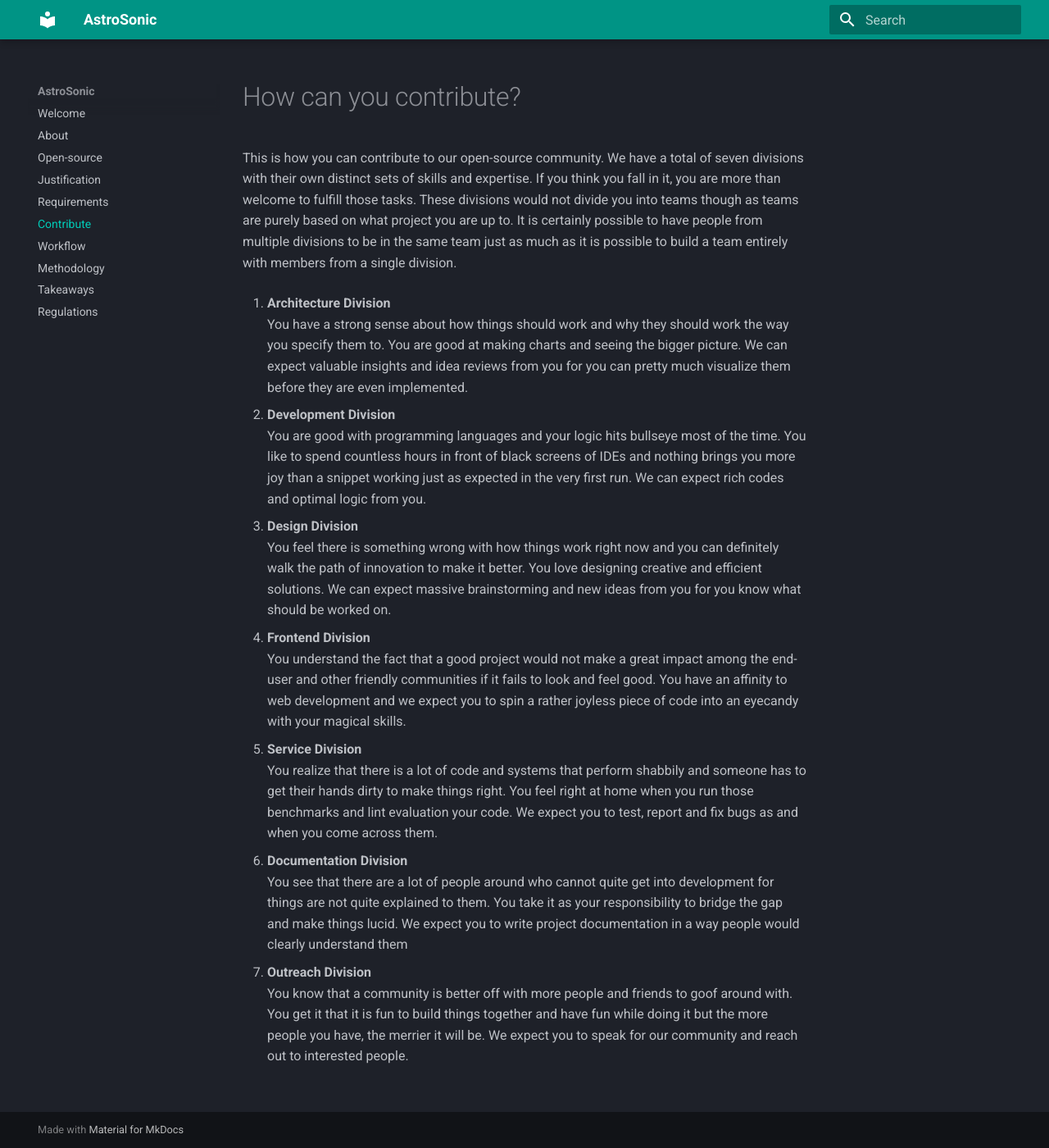
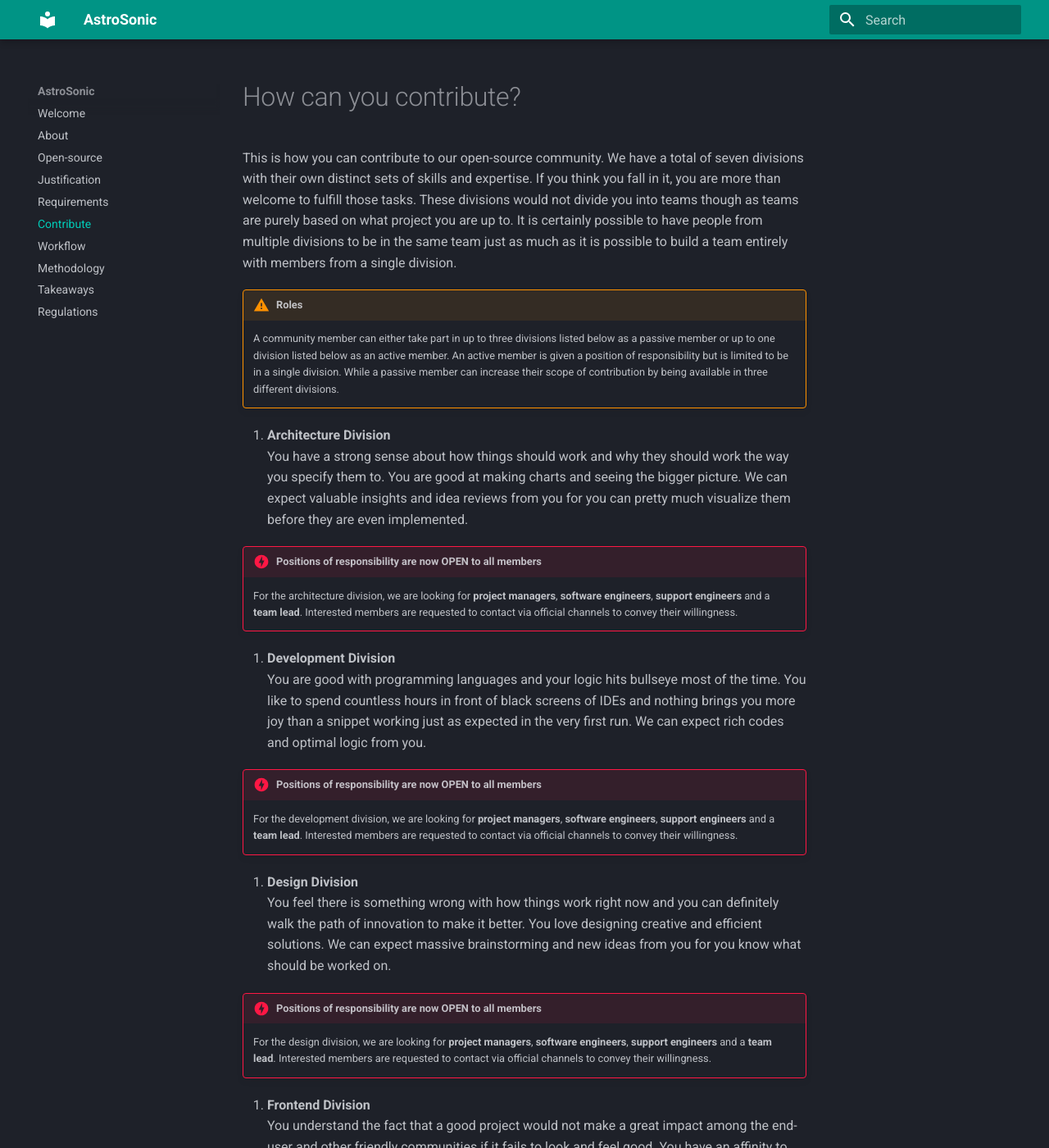
Before and after one commit to astrosonic/community-website, an MkDocs documentation site: the page built from docs/hwadd.md, in a window 1280 px wide and 1400 px high. Shown: the whole window at 82% size. Built offline with MkDocs 1.6.1 and Material for MkDocs 9.7.7, drawn with Linux system fonts in a browser that asks for light colours; some of the changed text lies outside the part shown.

Commit message:
Added admonitions to contribution

```diff
--- a/docs/hwadd.md
+++ b/docs/hwadd.md
@@ -2,23 +2,47 @@
 
 This is how you can contribute to our open-source community. We have a total of seven divisions with their own distinct sets of skills and expertise. If you think you fall in it, you are more than welcome to fulfill those tasks. These divisions would not divide you into teams though as teams are purely based on what project you are up to. It is certainly possible to have people from multiple divisions to be in the same team just as much as it is possible to build a team entirely with members from a single division.
 
+!!! warning "Roles"
+    A community member can either take part in up to three divisions listed below as a passive member or up to one division listed below as an active member. An active member is given a position of responsibility but is limited to be in a single division. While a passive member can increase their scope of contribution by being available in three different divisions.
+
 1. **Architecture Division**
 You have a strong sense about how things should work and why they should work the way you specify them to. You are good at making charts and seeing the bigger picture. We can expect valuable insights and idea reviews from you for you can pretty much visualize them before they are even implemented.
+
+!!! danger "Positions of responsibility are now OPEN to all members"
+    For the architecture division, we are looking for **project managers**, **software engineers**, **support engineers** and a **team lead**. Interested members are requested to contact via official channels to convey their willingness.
 
 2. **Development Division**
 You are good with programming languages and your logic hits bullseye most of the time. You like to spend countless hours in front of black screens of IDEs and nothing brings you more joy than a snippet working just as expected in the very first run. We can expect rich codes and optimal logic from you.
 
+!!! danger "Positions of responsibility are now OPEN to all members"
+    For the development division, we are looking for **project managers**, **software engineers**, **support engineers** and a **team lead**. Interested members are requested to contact via official channels to convey their willingness.
+
 3. **Design Division**
 You feel there is something wrong with how things work right now and you can definitely walk the path of innovation to make it better. You love designing creative and efficient solutions. We can expect massive brainstorming and new ideas from you for you know what should be worked on.
+
+!!! danger "Positions of responsibility are now OPEN to all members"
+    For the design division, we are looking for **project managers**, **software engineers**, **support engineers** and a **team lead**. Interested members are requested to contact via official channels to convey their willingness.
 
 4. **Frontend Division**
 You understand the fact that a good project would not make a great impact among the end-user and other friendly communities if it fails to look and feel good. You have an affinity to web development and we expect you to spin a rather joyless piece of code into an eyecandy with your magical skills.
 
+!!! danger "Positions of responsibility are now OPEN to all members"
+    For the frontend division, we are looking for **project managers**, **software engineers**, **support engineers** and a **team lead**. Interested members are requested to contact via official channels to convey their willingness.
+
 5. **Service Division**
 You realize that there is a lot of code and systems that perform shabbily and someone has to get their hands dirty to make things right. You feel right at home when you run those benchmarks and lint evaluation your code. We expect you to test, report and fix bugs as and when you come across them.
+
+!!! danger "Positions of responsibility are now OPEN to all members"
+    For the service division, we are looking for **project managers**, **software engineers**, **support engineers** and a **team lead**. Interested members are requested to contact via official channels to convey their willingness.
 
 6. **Documentation Division**
 You see that there are a lot of people around who cannot quite get into development for things are not quite explained to them. You take it as your responsibility to bridge the gap and make things lucid. We expect you to write project documentation in a way people would clearly understand them
 
+!!! danger "Positions of responsibility are now OPEN to all members"
+    For the documentation division, we are looking for **project managers**, **software engineers**, **support engineers** and a **team lead**. Interested members are requested to contact via official channels to convey their willingness.
+
 7. **Outreach Division**
 You know that a community is better off with more people and friends to goof around with. You get it that it is fun to build things together and have fun while doing it but the more people you have, the merrier it will be. We expect you to speak for our community and reach out to interested people.
+
+!!! danger "Positions of responsibility are now OPEN to all members"
+    For the outreach division, we are looking for **project managers**, **software engineers**, **support engineers** and a **team lead**. Interested members are requested to contact via official channels to convey their willingness.
```
